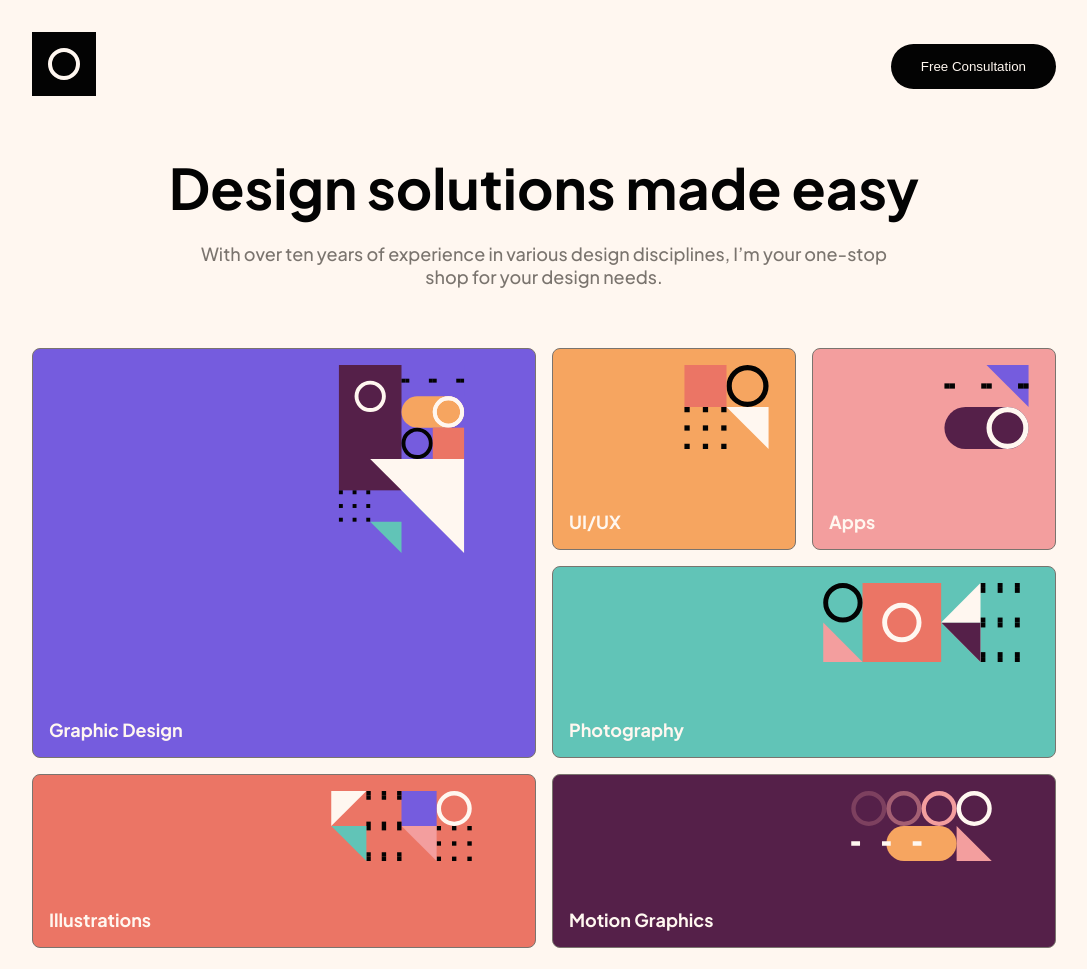
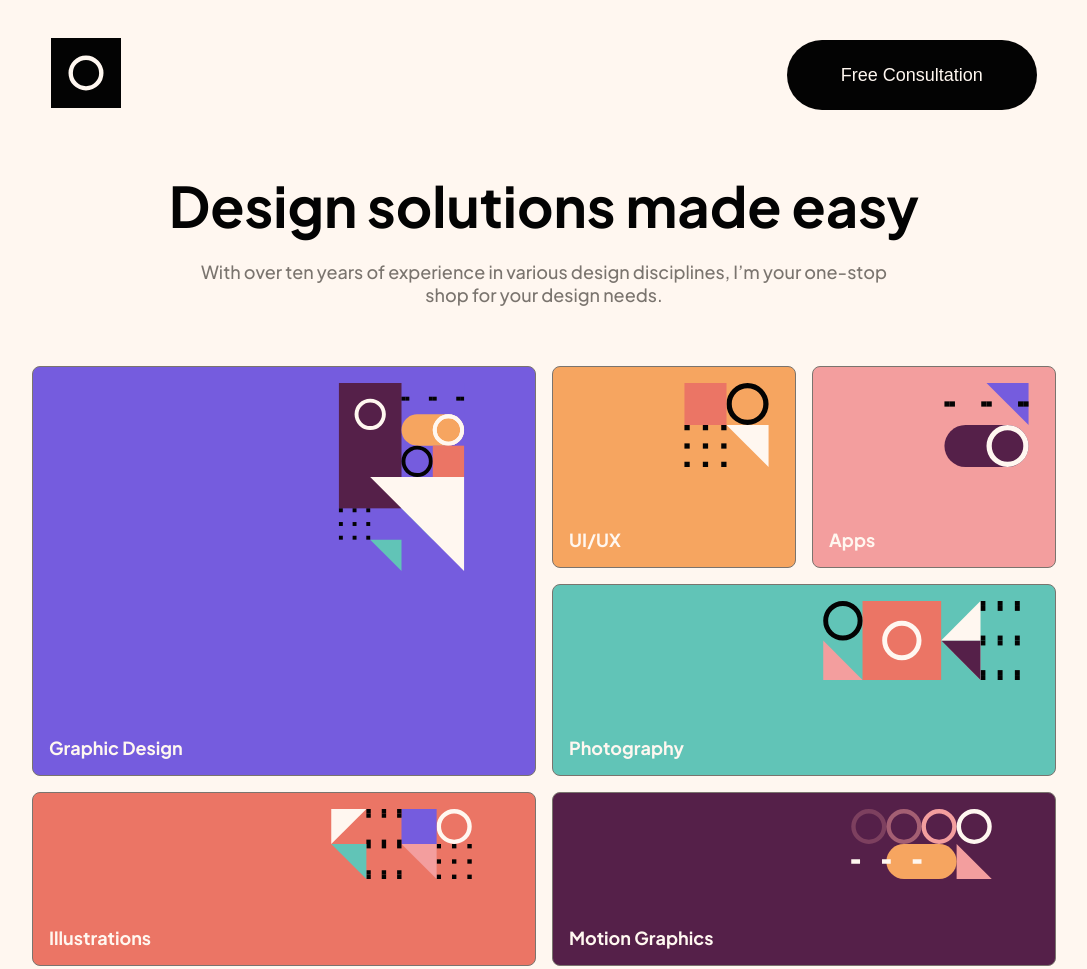
Before and after one commit to julienLeMee/frontend-mentor-portfolio, a website: page index.html in a window 1280 px wide. Shown: the top 969 px of the page, without its empty margins (96-1183 px from the left). Drawn offline with nearby package versions, Linux system fonts and the light colour scheme.

Commit message:
pixel perfect adjust

```diff
--- a/components/_button.scss
+++ b/components/_button.scss
@@ -1,9 +1,11 @@
 .btn {
   cursor: pointer;
   color: $light-cream;
-  padding: 15px 30px;
-  border-radius: 25px;
+  border-radius: 50px;
   border: none;
+  width: 250px;
+  height: 70px;
+  font-size: $medium-font-size;
 }
 
 .btn--black {
--- a/components/_nav.scss
+++ b/components/_nav.scss
@@ -2,7 +2,12 @@ nav {
   display: flex;
   justify-content: space-between;
   align-items: center;
-  width: 80%;
-  height: 132px;
+  width: 77%;
+  height: 150px;
   margin: 0 auto;
+  img {
+    width: 70px;
+    height: 70px;
+    object-fit: cover;
+  }
 }
```
Also changed, not shown: public/style.css, 1 other file.
